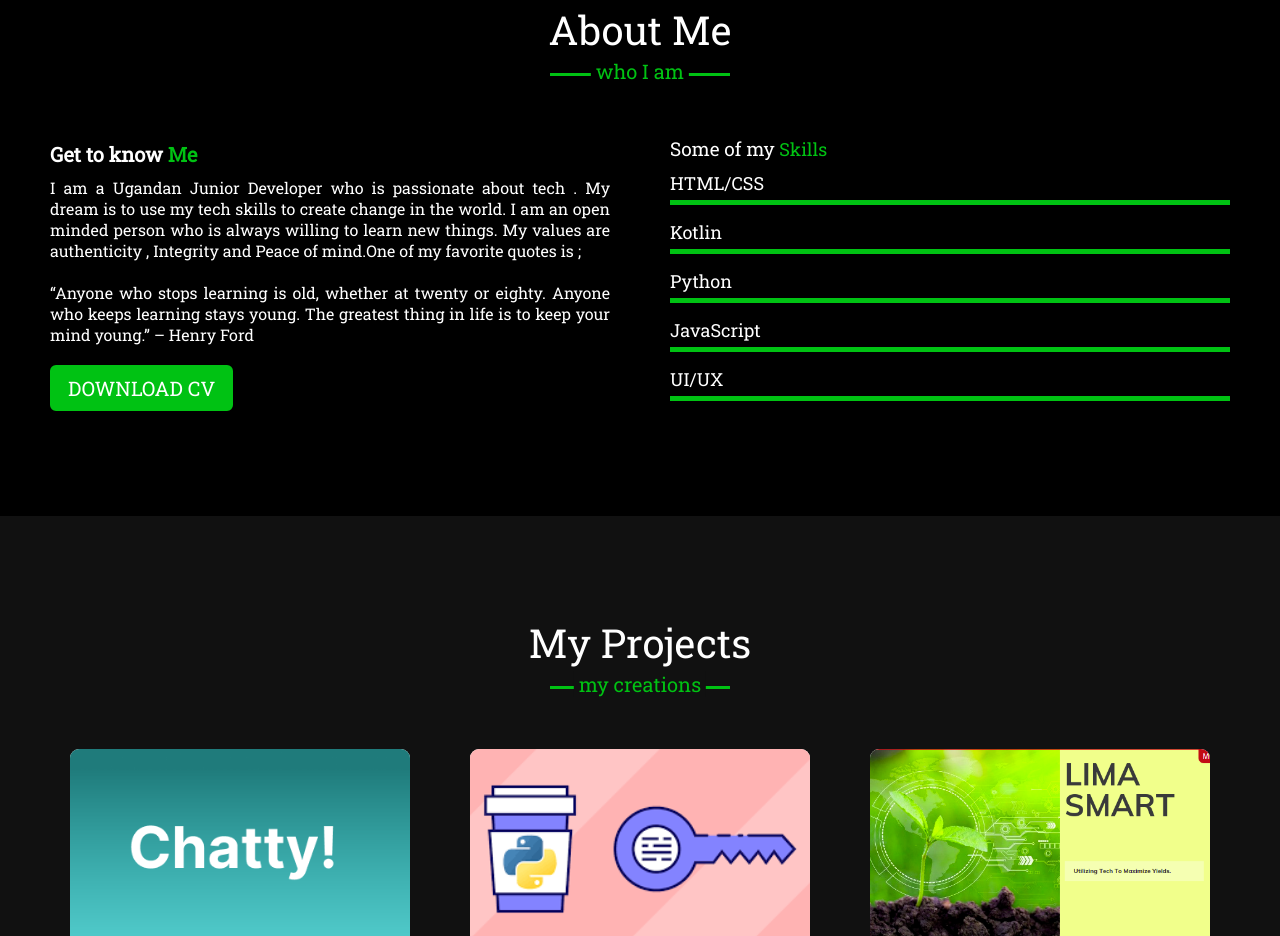
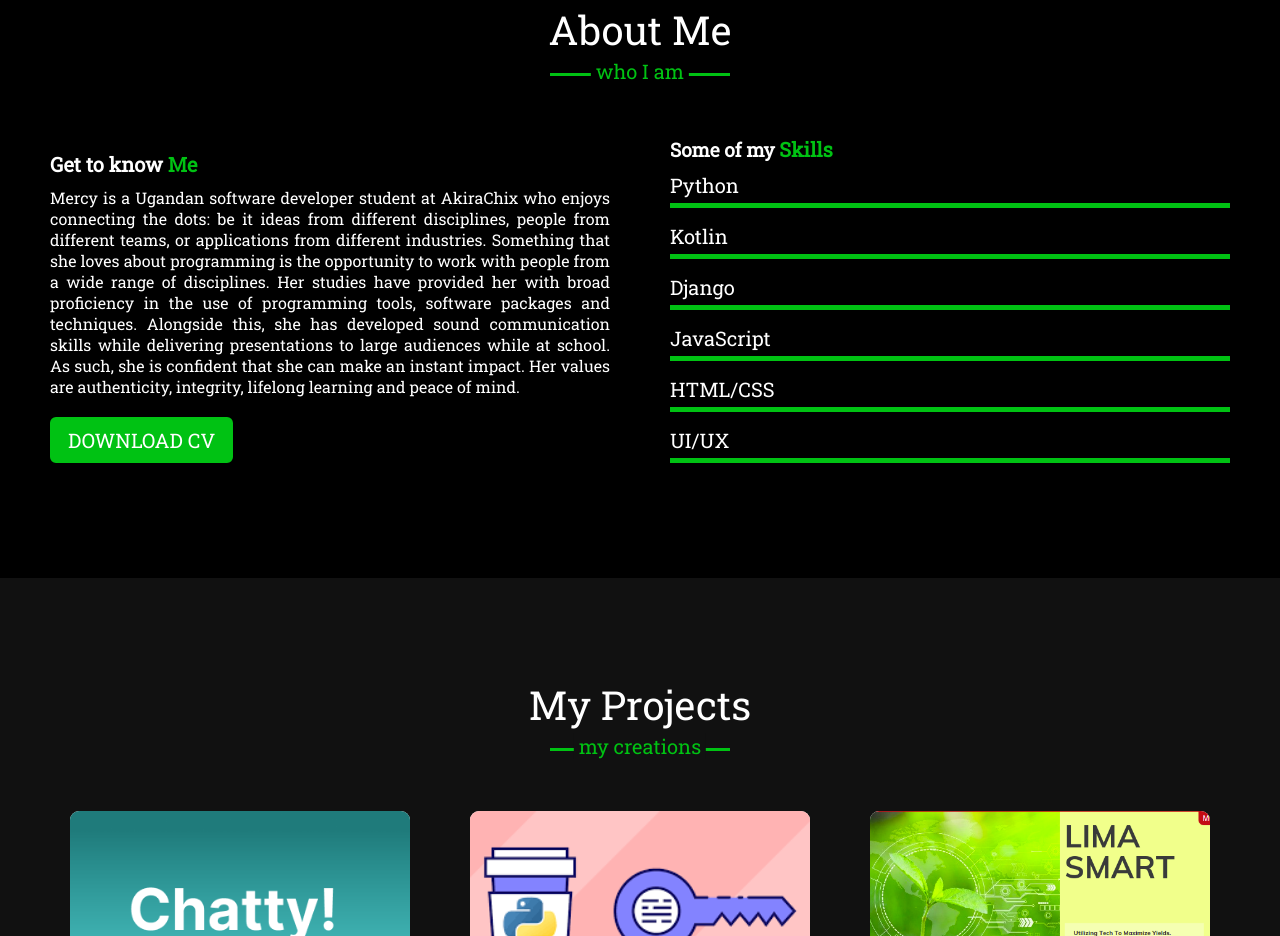
Before and after one commit to MercybirungiS/My-Portfolio, a plain HTML site: page index.html in a window 1280 px wide. Shown: the part 897-1833 px from the top of the page. Drawn offline with nearby package versions, Linux system fonts and the light colour scheme; a web font is replaced by a local one.

Commit message:
additions

```diff
--- a/index.html
+++ b/index.html
@@ -56,23 +56,20 @@
             <div class="skills-content">
                 <div class="column left">
                     <div class="text">Get to know <span>Me</span></div>
-                    <p class="paragrapgh">I am a Ugandan Junior Developer who
-                        is passionate about tech . My dream is to use my tech skills  to create change in the  world.
-                        I am an open minded person who is always willing to learn new things. My values are authenticity ,
-                        Integrity and Peace of mind.One of my favorite quotes is ; <br><br>
+                    <p class="paragrapgh">Mercy is a Ugandan software developer student  at AkiraChix who enjoys connecting the dots:
+                      be it ideas from different disciplines, people from different teams, or applications from different industries. Something that she loves about programming is the opportunity to work with people from a wide range of disciplines. Her studies have provided her with broad proficiency in the use of programming tools, software packages and techniques. Alongside this, she has developed sound communication skills while delivering presentations to large audiences while at school. As such, she is confident that she can make an instant impact.
+                       Her values are authenticity, integrity, lifelong learning and peace of mind.
 
 
-                           “Anyone who stops learning is old, whether  at twenty or eighty. Anyone who keeps learning stays young. The greatest thing in life is to keep your mind young.”
-
-                        – Henry Ford</p>
+                      </p>
                     <a href="#">DOWNLOAD CV</a>
                 </div>
 
                 <div class="column right">
-                    <div class="text2">Some of my  <span>Skills</span> </div>
+                    <div class="text2"> <strong>   Some of my </strong> <span> <strong> Skills</strong> </span> </div>
                     <div class="bars">
                         <div class="info">
-                            <span>HTML/CSS</span>
+                            <span>Python</span>
 
                         </div>
                         <div class="line html"></div>
@@ -86,7 +83,7 @@
                     </div>
                     <div class="bars">
                         <div class="info">
-                            <span>Python</span>
+                            <span>Django</span>
 
                         </div>
                         <div class="line python"></div>
@@ -98,6 +95,13 @@
                         </div>
                         <div class="line javaScript"></div>
                     </div>
+                    <div class="bars">
+                      <div class="info">
+                          <span>HTML/CSS</span>
+
+                      </div>
+                      <div class="line javaScript"></div>
+                  </div>
                     <div class="bars">
                         <div class="info">
                             <span>UI/UX</span>
--- a/style.css
+++ b/style.css
@@ -407,10 +407,14 @@ section .title::after{
     margin-bottom: 5px;
     align-items: center;
     justify-content: space-between;
+
+}
+.skills .skills-content .right{
+    font-size: 20px;
 }
 .skills .skills-content .right span{
     font-weight: 500;
-    font-size: 18px;
+    font-size: 20px;
 }
 .skills .skills-content .right .line{
     height: 5px;
```
